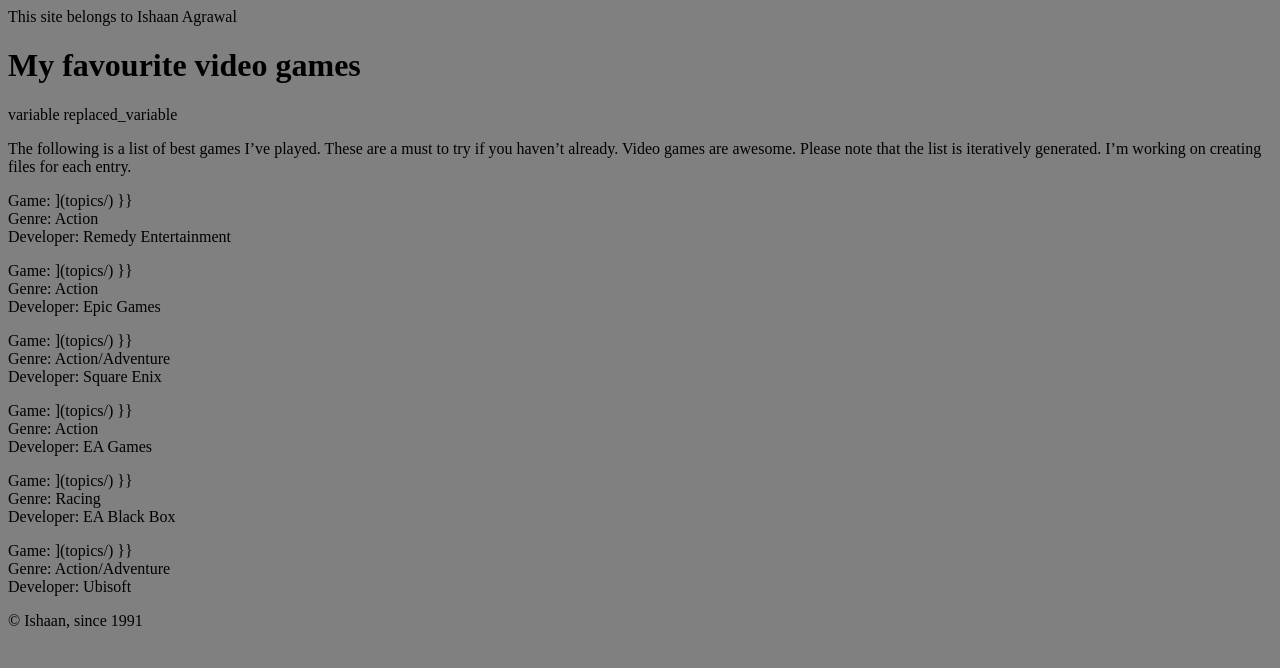
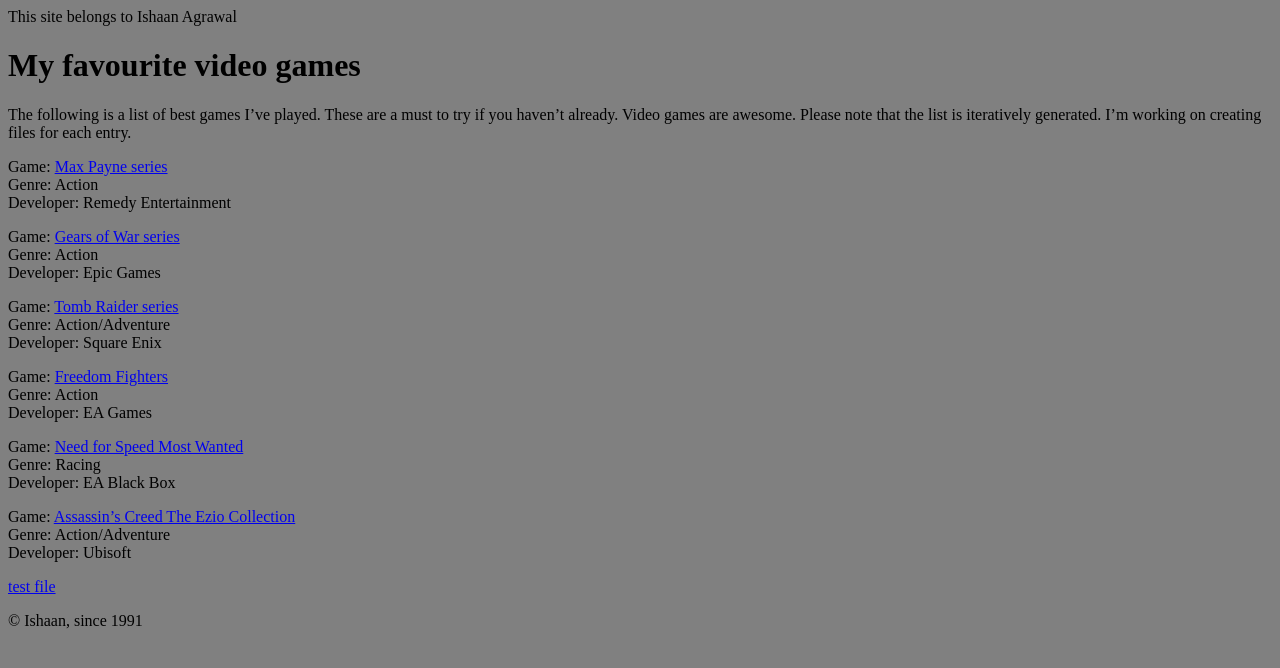
Before and after one commit to Ishaan91/docs-as-code, a Jekyll site: the page built from index.md, in a window 1280 px wide. Shown: the top 668 px of the page. Built offline with Jekyll 4.4.1, drawn with Linux system fonts in a browser that asks for light colours.

Commit message:
edited index file

```diff
--- a/index.md
+++ b/index.md
@@ -7,17 +7,15 @@ layout: demo
 
 # {{ page.title }}
 
-
-{{ page.var }}
-{{ page.replace }}
-
 The following is a list of best games I've played. These are a must to try if you haven't already. Video games are awesome.
 Please note that the list is iteratively generated. I'm working on creating files for each entry.
 
 {% for item in site.data.demo %}
 
-Game: {{ [{{ item.name}} ](topics/{{ item.file }}) }}\
+Game: [{{ item.name}}](topics/{{ item.file }} )\
 Genre: {{ item.genre }}\
 Developer: {{ item.dev }}
 
 {% endfor %}
+
+[test file](test/testfile2.md)
```
